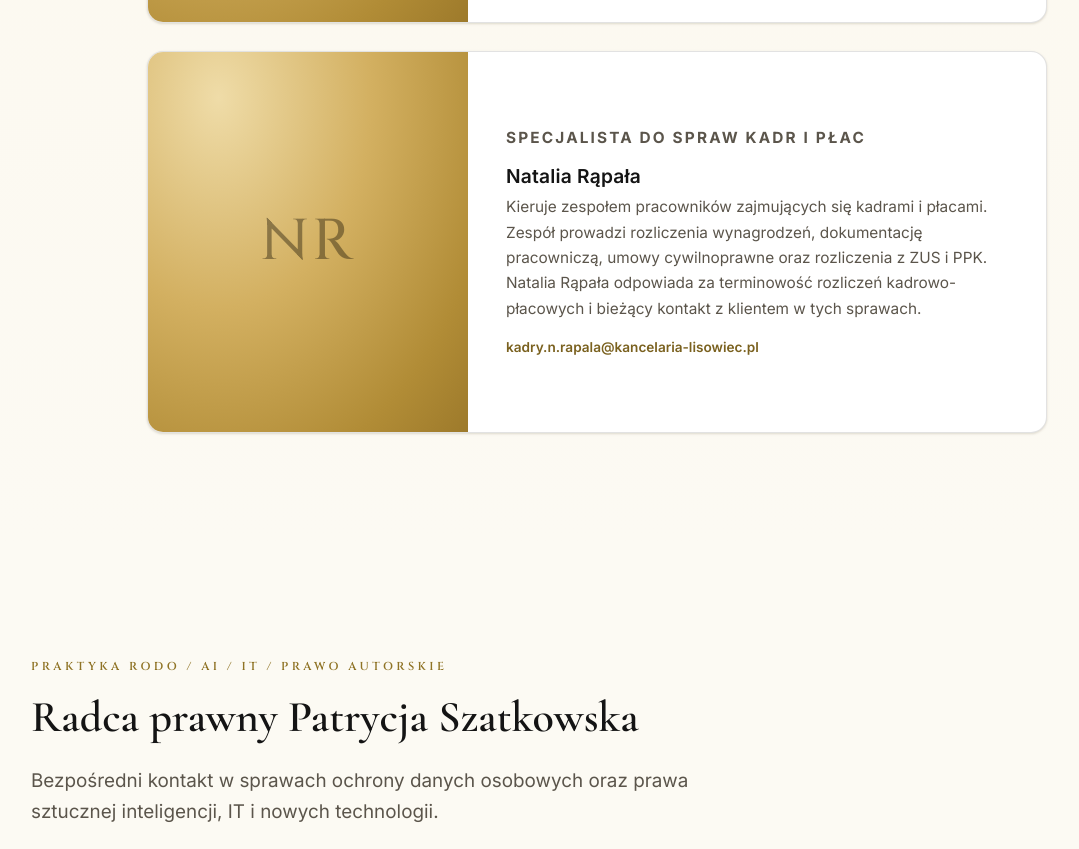
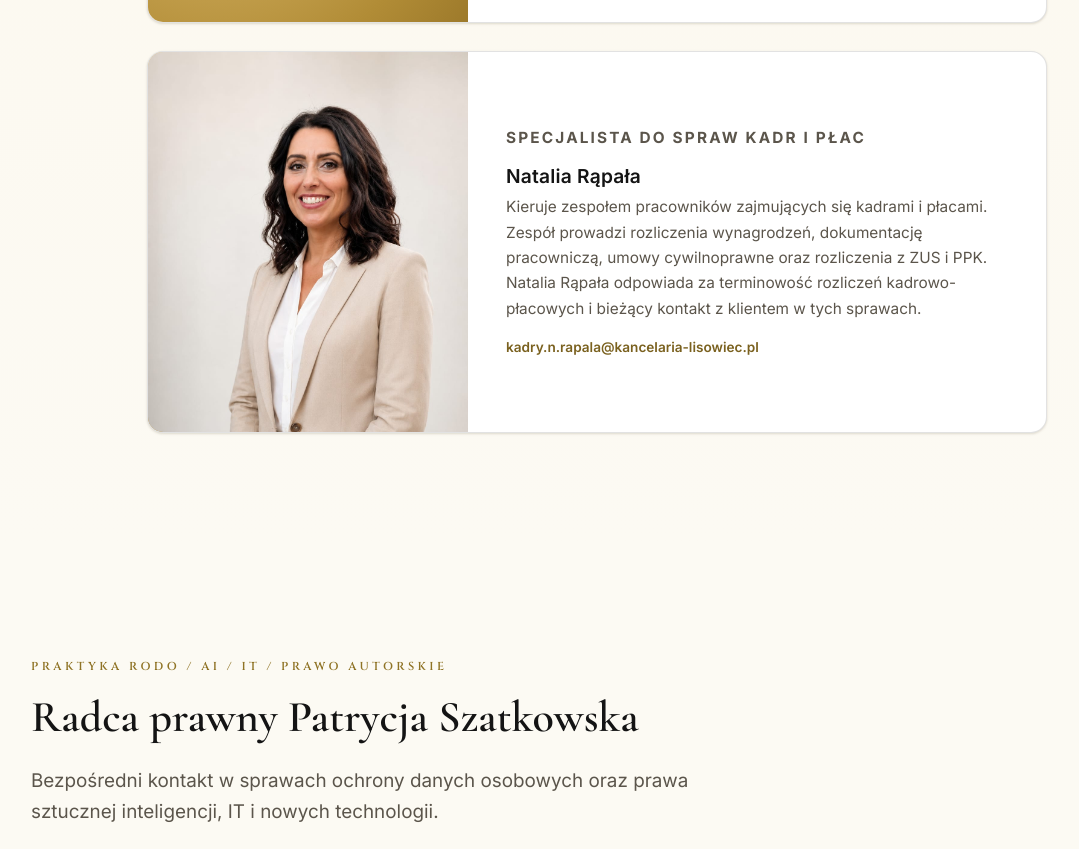
Before and after one commit to jlisowiec-dev/moja-strona, a plain HTML site: page zespol.html in a window 1280 px wide. Shown: the part 1740-2589 px from the top of the page, without its empty margins (43-1122 px from the left). Drawn offline with nearby package versions, Linux system fonts and the light colour scheme.

Commit message:
Dodaj zdjęcie Natalii Rąpały na stronie zespołu
Zastępuje inicjały NR fotografią w karcie specjalisty ds. kadr i płac.

Co-Authored-By: Claude Sonnet 5 <noreply@anthropic.com>

```diff
--- a/zespol.html
+++ b/zespol.html
@@ -104,7 +104,7 @@
     </div>
 
     <div class="lead-card">
-      <div class="lead-card__photo"><span>NR</span></div>
+      <div class="lead-card__photo"><img src="assets/natalia-rapala.jpg" alt="Natalia Rąpała — specjalista do spraw kadr i płac" width="1060" height="1484"></div>
       <div class="lead-card__body">
         <p class="person__role">Specjalista do spraw kadr i płac</p>
         <h3>Natalia Rąpała</h3>
```
Also changed, not shown: assets/natalia-rapala.jpg (added).
